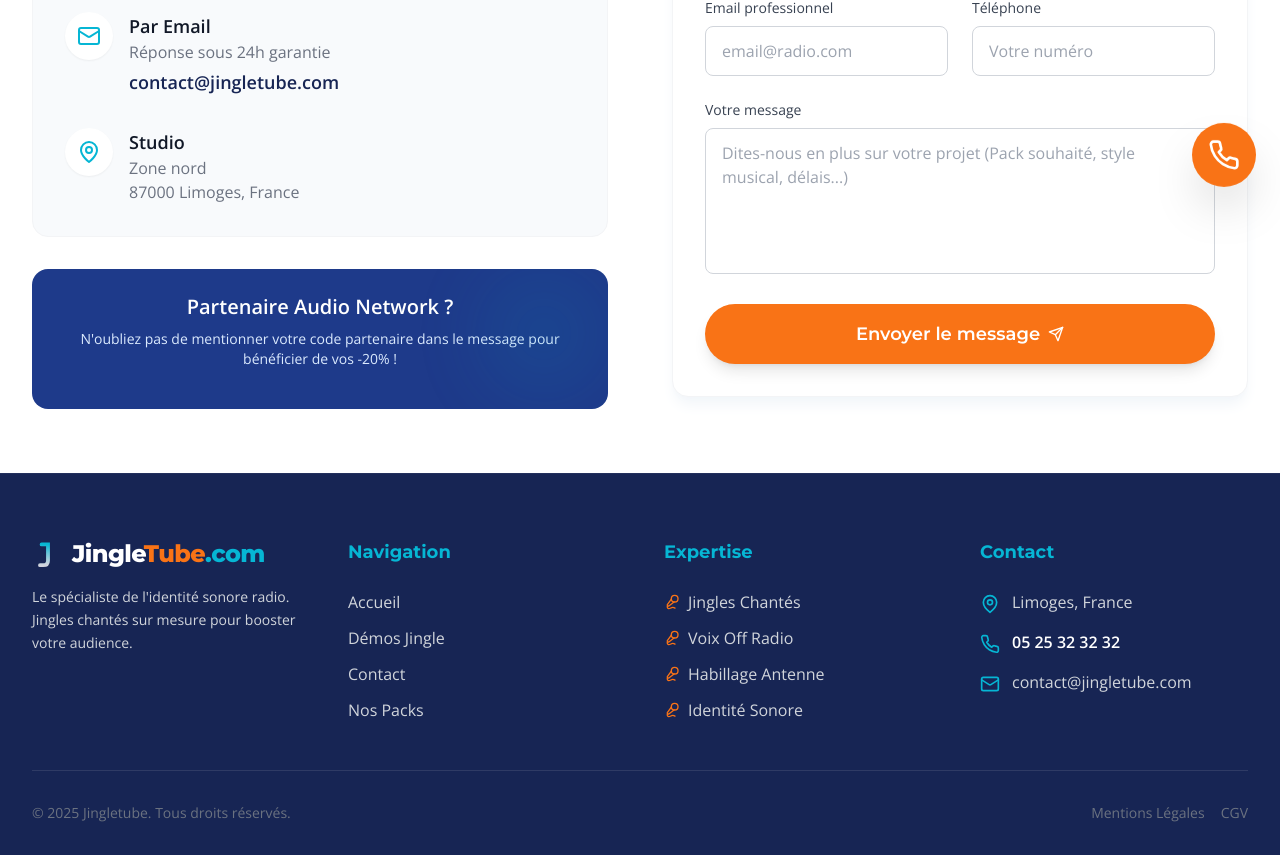
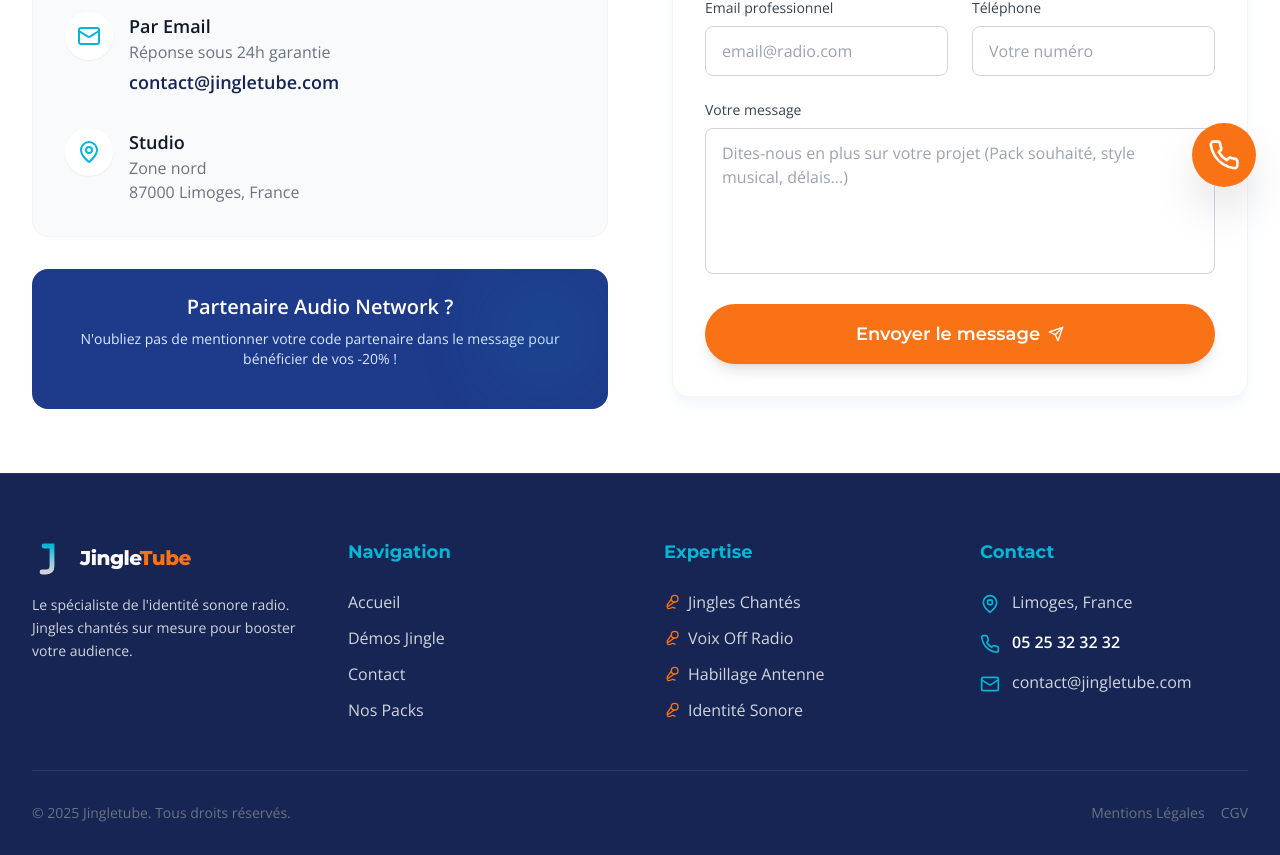
Before and after one commit to cyrilvoix-coder/jingletube, a React (Vite) app: page /#/contact in a window 1280 px wide. Shown: the part 586-1441 px from the top of the page. Built offline with nearby package versions, Linux system fonts and the light colour scheme.

Commit message:
Add files via upload

```diff
--- a/components/Footer.tsx
+++ b/components/Footer.tsx
@@ -3,23 +3,23 @@ import { Link } from 'react-router-dom';
 import { Mail, Phone, MapPin, Mic2 } from 'lucide-react';
 
 const Footer: React.FC = () => {
-  // Mini Logo for Footer
-  const FooterLogo = () => (
-    <div className="w-8 h-8 relative inline-block">
+  // Logo identique à celui de la navbar
+  const Logo = () => (
+    <div className="w-10 h-10 relative inline-block">
       <svg viewBox="0 0 100 100" className="w-full h-full">
         <defs>
-          <linearGradient id="gradBlueFooter" x1="0%" y1="0%" x2="0%" y2="100%">
+          <linearGradient id="gradBlue" x1="0%" y1="0%" x2="0%" y2="100%">
             <stop offset="0%" style={{ stopColor: '#06b6d4', stopOpacity: 1 }} />
             <stop offset="100%" style={{ stopColor: '#ffffff', stopOpacity: 0.8 }} />
           </linearGradient>
-           <linearGradient id="gradOrangeFooter" x1="0%" y1="0%" x2="0%" y2="100%">
+          <linearGradient id="gradOrange" x1="0%" y1="0%" x2="0%" y2="100%">
             <stop offset="0%" style={{ stopColor: '#fbbf24', stopOpacity: 1 }} />
             <stop offset="100%" style={{ stopColor: '#ea580c', stopOpacity: 1 }} />
           </linearGradient>
         </defs>
-        <path d="M 30 20 L 50 20 L 50 70 Q 50 85 35 85 L 25 85" stroke="url(#gradBlueFooter)" strokeWidth="12" fill="none" strokeLinecap="round" />
-        <path d="M 50 20 L 80 20" stroke="url(#gradOrangeFooter)" strokeWidth="12" fill="none" strokeLinecap="round" />
-        <path d="M 65 20 L 65 80" stroke="url(#gradOrangeFooter)" strokeWidth="12" fill="none" strokeLinecap="round" />
+        <path d="M 30 20 L 50 20 L 50 70 Q 50 85 35 85 L 25 85" stroke="url(#gradBlue)" strokeWidth="12" fill="none" strokeLinecap="round" />
+        <path d="M 50 20 L 80 20" stroke="url(#gradOrange)" strokeWidth="12" fill="none" strokeLinecap="round" />
+        <path d="M 65 20 L 65 80" stroke="url(#gradOrange)" strokeWidth="12" fill="none" strokeLinecap="round" />
       </svg>
     </div>
   );
@@ -32,11 +32,10 @@ const Footer: React.FC = () => {
           {/* Brand Column */}
           <div className="space-y-4">
             <div className="flex items-center gap-2 mb-4">
-                <FooterLogo />
-                <span className="font-display font-extrabold text-2xl tracking-tight">
+              <Logo />
+              <span className="font-display font-extrabold text-xl tracking-tight">
                 <span className="text-white">Jingle</span>
                 <span className="text-brand-accent">Tube</span>
-                  <span className="text-brand-primary">.com</span>
               </span>
             </div>
             <p className="text-gray-300 text-sm leading-relaxed">
```
Lines whose indentation alone changed are shown as unchanged.
